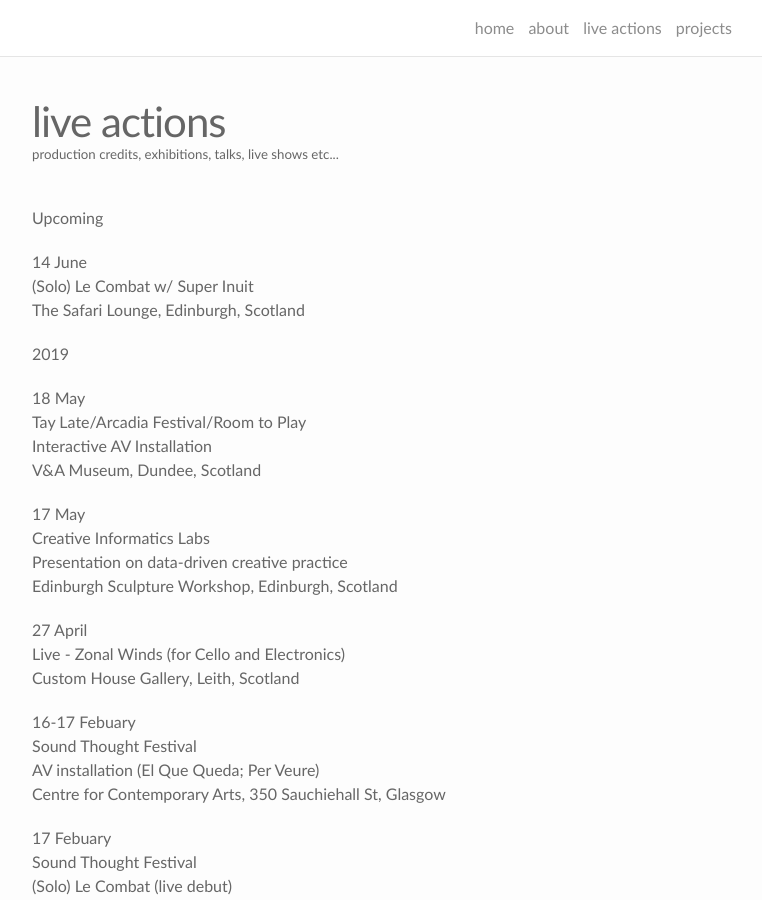
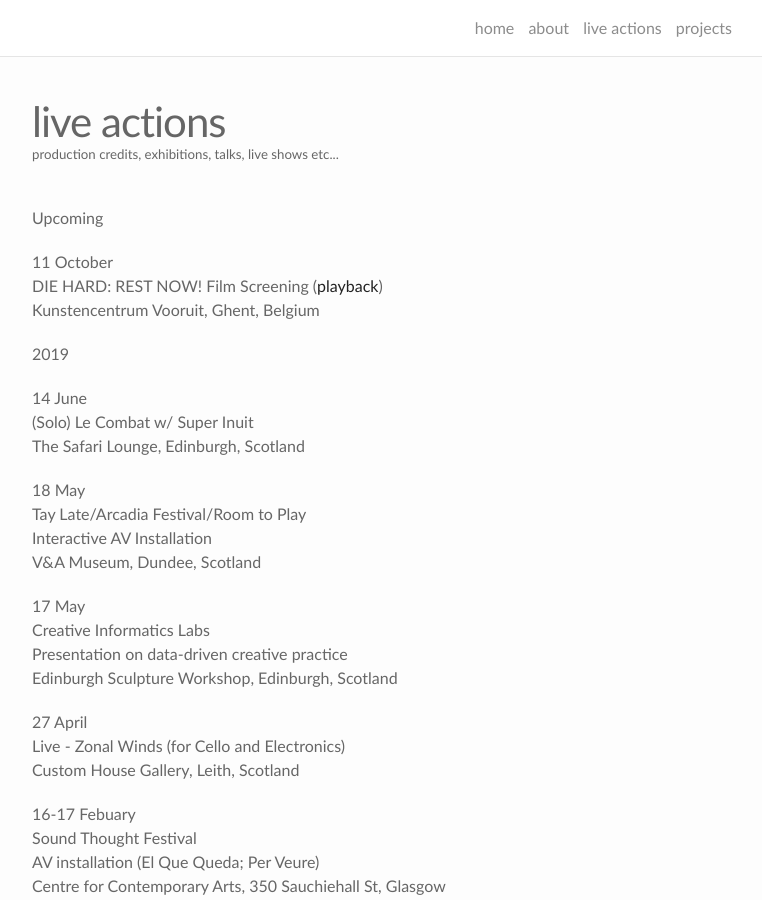
Before and after one commit to martindisley/martindisley.github.io, a Jekyll site: the page built from poetry.md, in a window 1280 px wide and 900 px high. Shown: the whole window, without its empty margins (258-1020 px from the left). Built offline with Jekyll 4.4.1, drawn with Linux system fonts in a browser that asks for light colours; nearby versions of some CDN libraries.

Commit message:
rest now! ghent

```diff
--- a/poetry.md
+++ b/poetry.md
@@ -7,12 +7,16 @@ description: production credits, exhibitions, talks, live shows etc...
 
 Upcoming
 
+11 October<br/>
+DIE HARD: REST NOW! Film Screening ([playback](https://www.martindisley.co.uk/portfolio/1_restnowdiehard/))<br/>
+Kunstencentrum Vooruit, Ghent, Belgium<br/>
+
+
+2019
+
 14 June<br/>
 (Solo) Le Combat w/ Super Inuit<br/>
 The Safari Lounge, Edinburgh, Scotland<br/>
-
-
-2019
 
 18 May<br/>
 Tay Late/Arcadia Festival/Room to Play<br/>
```
